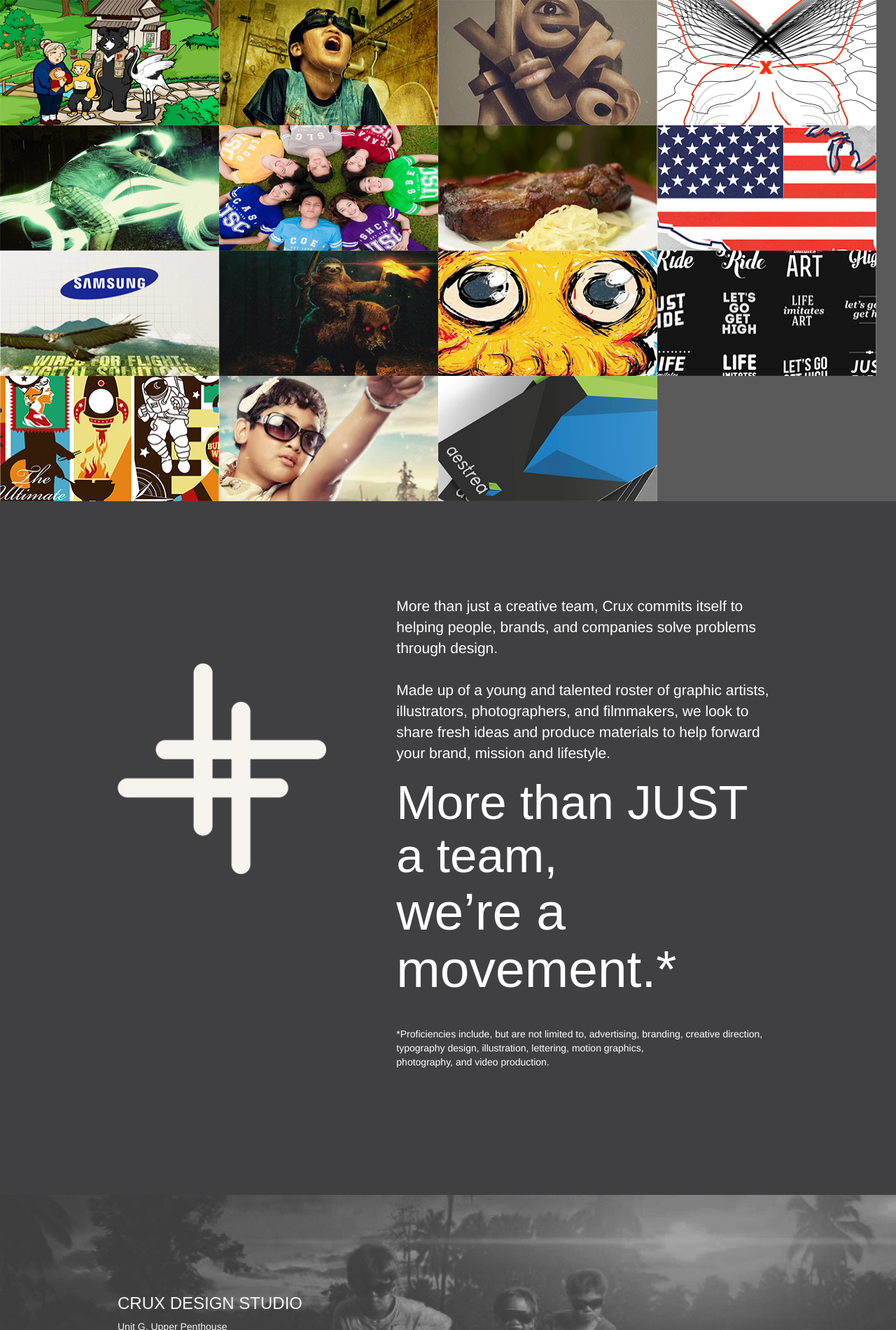
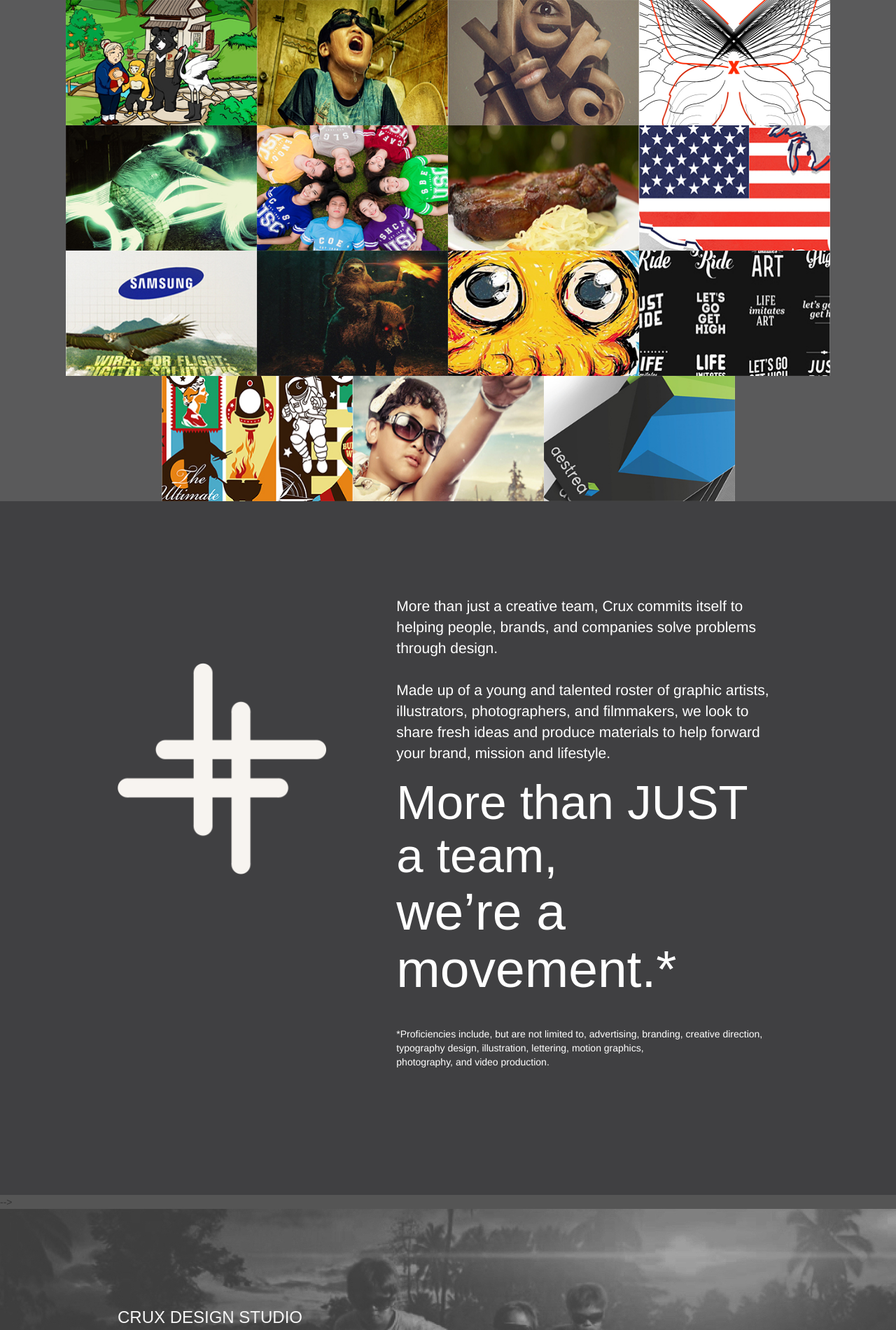
Before and after one commit to cruxph/cruxph.github.io, a Jekyll site: the page built from index.html, in a window 1280 px wide. Shown: the part 1024-2924 px from the top of the page at 70% size. Built offline with Jekyll 4.4.1, drawn with Linux system fonts in a browser that asks for light colours; nearby versions of some CDN libraries.

Commit message:
revise css for work.html

```diff
--- a/_includes/work.html
+++ b/_includes/work.html
@@ -1,5 +1,13 @@
-<div id="work" class="work-container">
-{% for work in site.works %}
-	<img class="img-responsive col-md-3" src="{{site.baseurl}}{{work.image}}"/>
-{% endfor %}
+<div class="work-container">{% for work in site.works %}<img class="" src="{{site.baseurl}}{{work.image}}"/>{% endfor %}
 </div>
+
+<!--
+<ul class="img-list">
+  <li>
+    <a href="http://nataliemac.com">
+      <img src="http://geekgirllife.com/images/filename.jpg" width="150" height="150" />
+      <span class="text-content"><span>Place Name</span></span>
+    </a>
+  </li>
+  ...
+</ul> -->
--- a/_layouts/front.html
+++ b/_layouts/front.html
@@ -23,9 +23,14 @@
     {% include nav.html %}
     {% include front/carousel.html %}
     {% include work.html %}
+    <!-- <div class="page-content">
+      <div class="wrapper">
+        {{ content }}
+      </div>
+    </div> -->
     {% include about.html %}
-    {% include footer.html %}
-
+    <!-- {% include footer.html %} -->
+       {% include footer.html %}
     {{ content }}
   </body>
 
--- a/css/crux.css
+++ b/css/crux.css
@@ -188,7 +188,8 @@ div#about > .container > .about-text-container > p.about-text-note{
 div#about > .container > div.crux-logo-about-container{
     line-height: 553px;
 }
-/*rens project.html*/
+
+/*work.html*/
 .work-container{
     width: 100%;
     background:#5a5a5b;
@@ -197,7 +198,7 @@ div#about > .container > div.crux-logo-about-container{
 }
 
 .work-container img{
-    width: 313px;
+    width: 273px;
     height: 179px;
     margin: 0px;
     padding:0;
```
